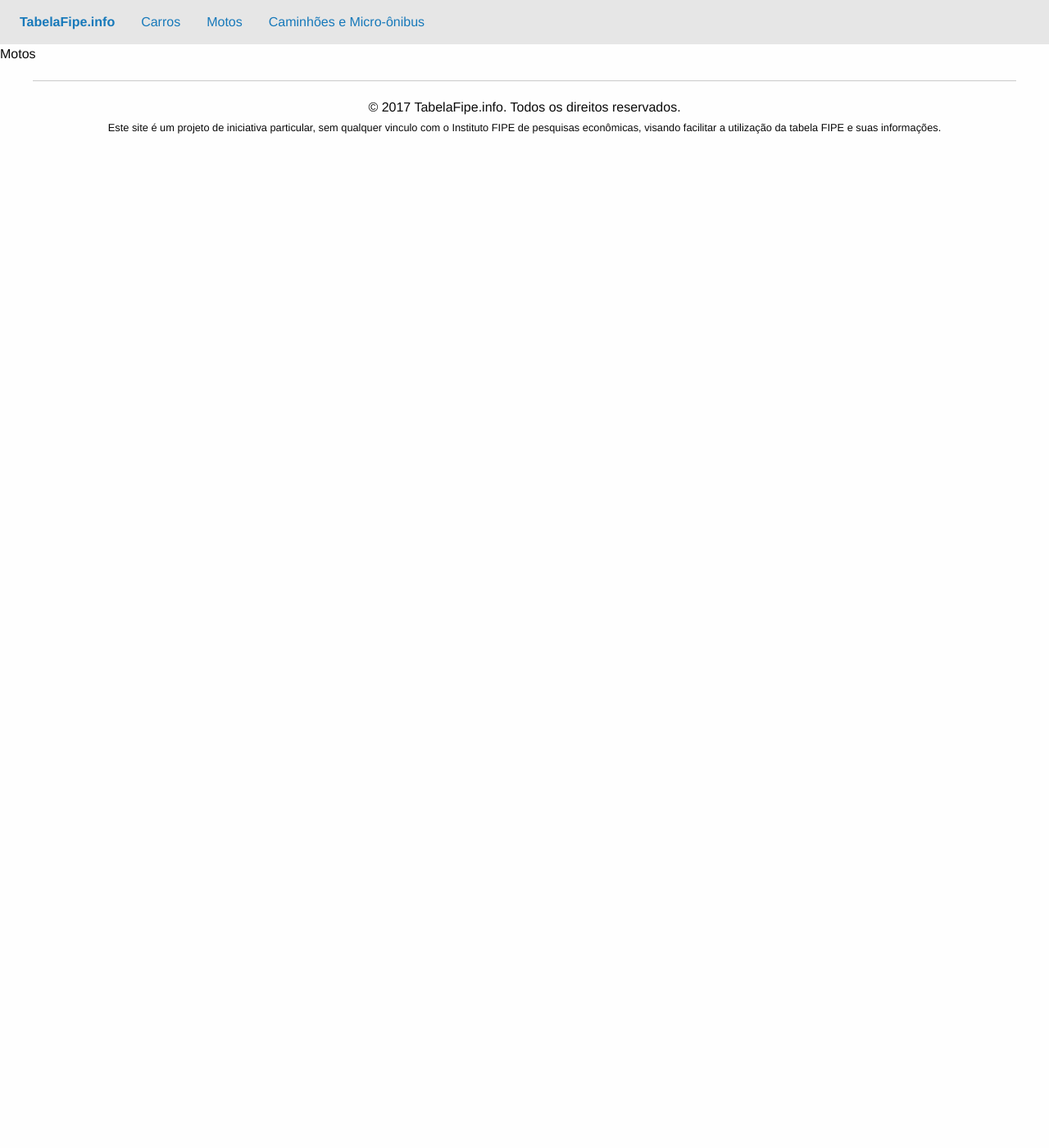
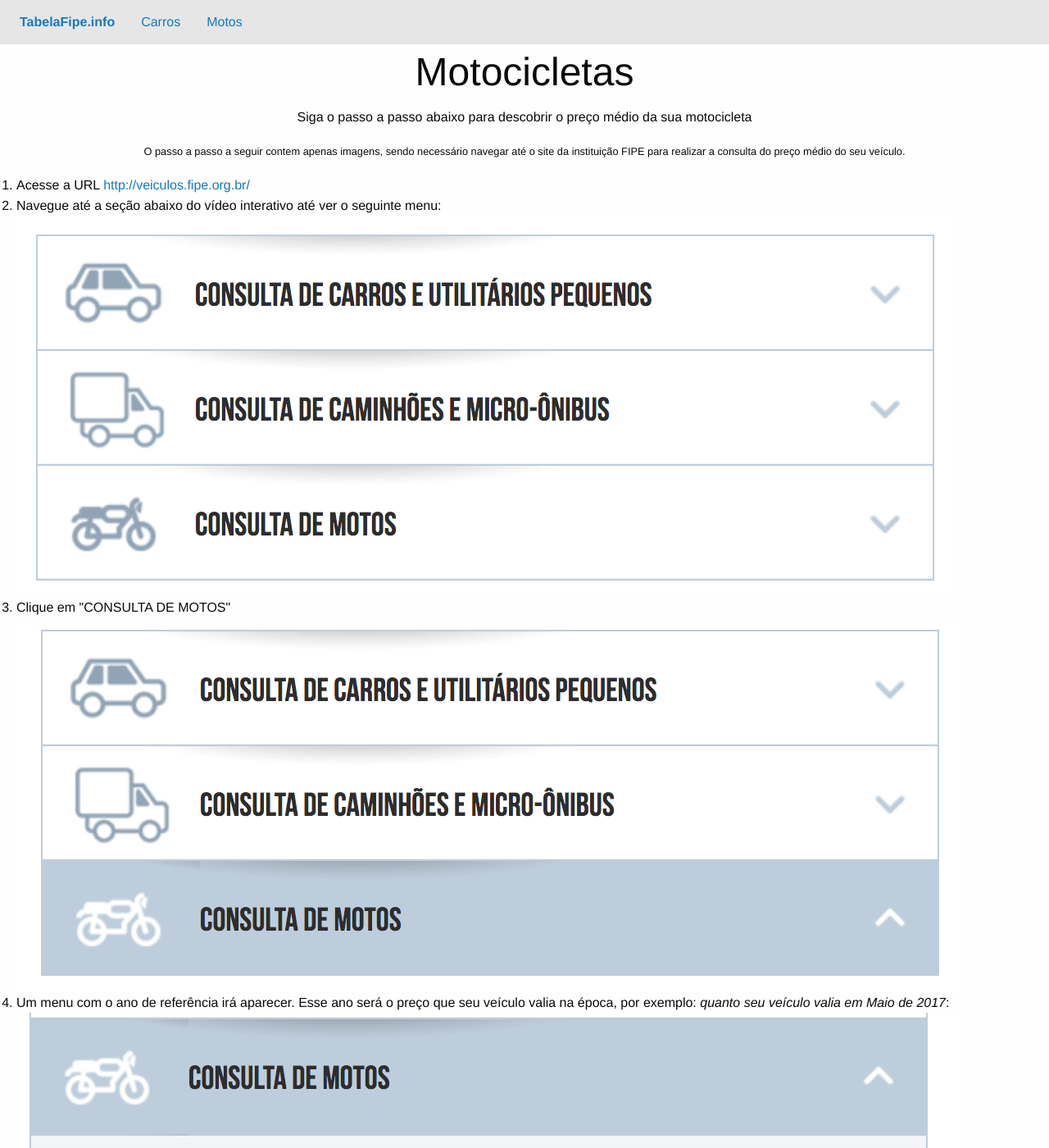
Before and after one commit to tiagoamaro/fipe-site, a Jekyll site: the page built from motos.html, in a window 1280 px wide and 1400 px high. Shown: the whole window at 82% size. Built offline with Jekyll 4.4.1, drawn with Linux system fonts in a browser that asks for light colours; nearby versions of some CDN libraries; some of the changed text lies outside the part shown.

Commit message:
step by step for motos

```diff
--- a/_includes/top_menu.html
+++ b/_includes/top_menu.html
@@ -10,7 +10,7 @@
         <a href="/carros">Carros</a>
       </li>
       <li><a href="/motos">Motos</a></li>
-      <li><a href="/caminhoes">Caminhões e Micro-ônibus</a></li>
+      <!--<li><a href="/caminhoes">Caminhões e Micro-ônibus</a></li>-->
     </ul>
   </div>
 </div>
--- a/index.html
+++ b/index.html
@@ -17,9 +17,9 @@ layout: default
       <li>
         <a href="/motos">Motos</a>
       </li>
-      <li>
-        <a href="/caminhoes">Caminhões e Micro-ônibus</a>
-      </li>
+      <!--<li>-->
+        <!--<a href="/caminhoes">Caminhões e Micro-ônibus</a>-->
+      <!--</li>-->
     </ul>
   </div>
   <div class="medium-6 columns extra-banners-column"></div>
--- a/motos.html
+++ b/motos.html
@@ -2,4 +2,54 @@
 layout: default
 ---
 
-Motos
+<div class="row">
+  <div class="medium-12 columns text-center">
+    <h1>Motocicletas</h1>
+  </div>
+
+  <div class="medium columns text-center">
+    <p>Siga o passo a passo abaixo para descobrir o preço médio da sua motocicleta</p>
+
+    <p>
+      <small>
+        O passo a passo a seguir contem apenas imagens, sendo necessário navegar até o site da instituição FIPE para realizar a consulta do preço médio do seu veículo.
+      </small>
+    </p>
+  </div>
+</div>
+
+<div class="row">
+  <div class="medium-6 columns">
+    <ol>
+      <li>
+        Acesse a URL <a href="http://veiculos.fipe.org.br/" target="_blank">http://veiculos.fipe.org.br/</a>
+      </li>
+      <li>
+        Navegue até a seção abaixo do vídeo interativo até ver o seguinte menu:
+
+        <img src="/public/images/motos/motos-step-1.png" alt="Consultar Preços de Carros, passo 1">
+      </li>
+      <li>
+        Clique em "CONSULTA DE MOTOS"
+
+        <img src="/public/images/motos/motos-step-2.png" alt="Consultar Preços de Carros, passo 1">
+      </li>
+      <li>
+        Um menu com o ano de referência irá aparecer. Esse ano será o preço que seu veículo valia na época, por exemplo: <i>quanto seu veículo valia em Maio de 2017</i>:
+
+        <img src="/public/images/motos/motos-step-3.png" alt="Consultar Preços de Carros, passo 1">
+      </li>
+      <li>
+        Selecione a Marca, Modelo e Ano da sua moto:
+
+        <img src="/public/images/motos/motos-step-4.png" alt="Consultar Preços de Carros, passo 1">
+      </li>
+      <li>
+        Pronto! O preço do veículo aparecerá na sua tela
+
+        <img src="/public/images/motos/motos-step-5.png" alt="Consultar Preços de Carros, passo 1">
+      </li>
+    </ol>
+  </div>
+  <div class="medium-6 columns extra-banners-column"></div>
+</div>
```
Also changed, not shown: carros.html (+4 -4 lines), public/images/motos/motos-step-1.png (added), public/images/motos/motos-step-2.png (added), public/images/motos/motos-step-3.png (added), public/images/motos/motos-step-4.png (added), public/images/motos/motos-step-5.png (added).
